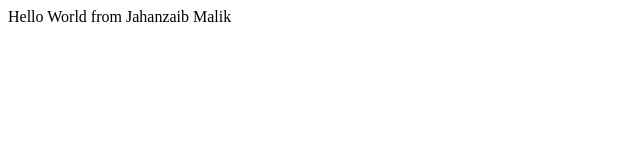
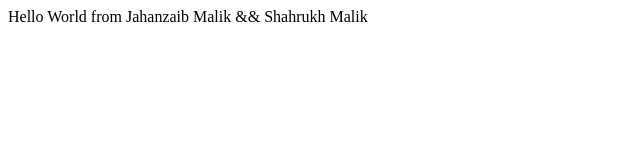
Before and after one commit to jahanzaibmalik/bootcamp2020, a plain HTML site: page index.html in a window 1280 px wide. Shown: the whole page, without its empty margins (0-640 px from the left). Drawn offline with Linux system fonts and the light colour scheme.

Commit message:
Update index.html

```diff
--- a/index.html
+++ b/index.html
@@ -7,7 +7,7 @@
 </head>
 <body>
     <div>
-        Hello World from Jahanzaib Malik
+        Hello World from Jahanzaib Malik && Shahrukh Malik
     </div>
 </body>
 </html>
```
